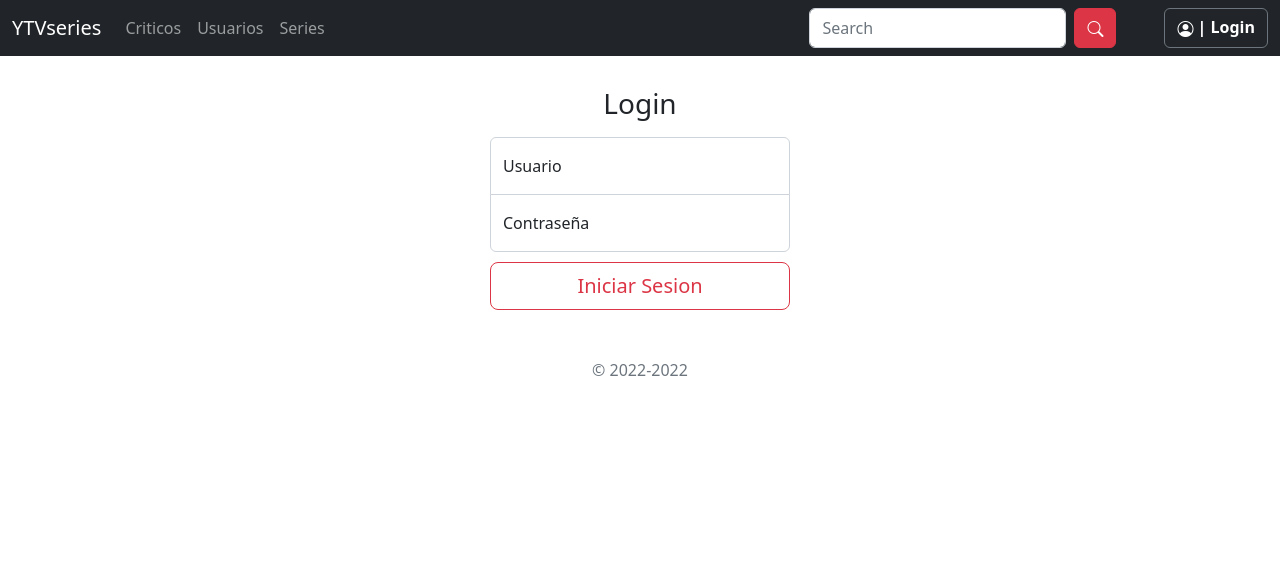
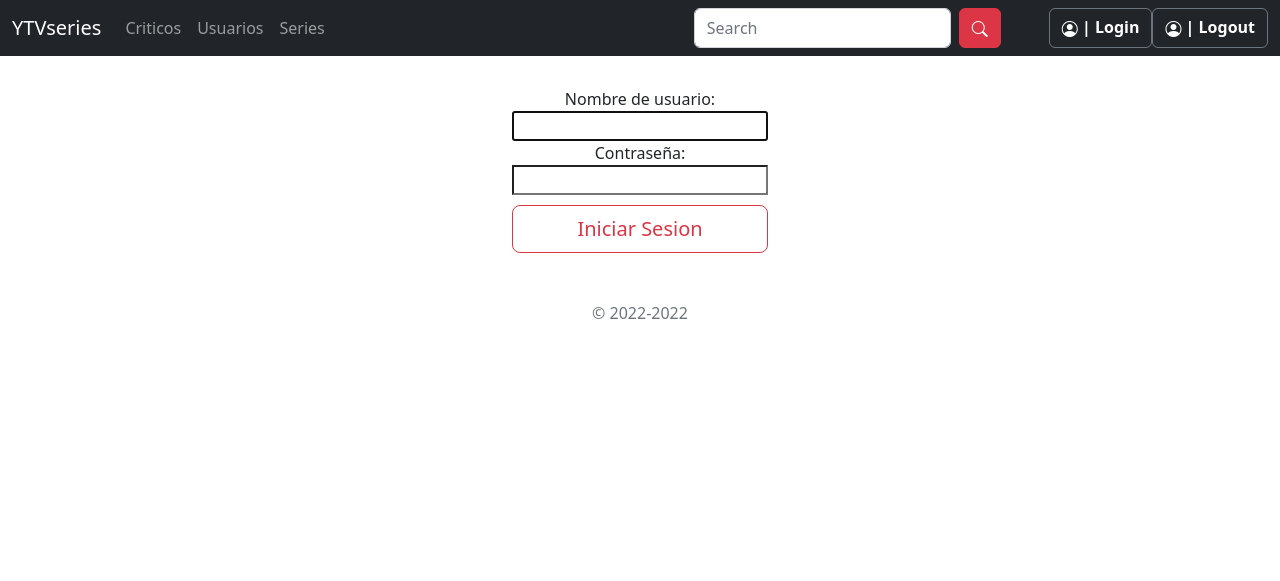
Before and after one commit to yub3r/YTVseries, a Django app: page /paginas/login in a window 1280 px wide. Shown: the top 581 px of the page. Run offline with Django 4.2, Linux system fonts and the light colour scheme.

Commit message:
login - logout

```diff
--- a/YTVseries/urls.py
+++ b/YTVseries/urls.py
@@ -15,7 +15,7 @@ Including another URLconf
 """
 from django.contrib import admin
 from django.urls import path, include
-from usuarios.views import inicio
+from paginas.views import inicio
 
 urlpatterns = [
     path('admin/', admin.site.urls),
--- a/usuarios/templates/usuarios/inicio.html
+++ b/paginas/templates/paginas/inicio.html
@@ -1,4 +1,5 @@
 {% extends 'layout.html' %}
 {% block contenido %}
     <h1>Inicio</h1>
+    <h3>{{mensaje}}</h3>
 {% endblock contenido %}
--- a/paginas/templates/paginas/login.html
+++ b/paginas/templates/paginas/login.html
@@ -90,13 +90,16 @@
 {% block contenido %}
 <div class="text-center">
     <main class="form-signin w-100 m-auto">
-        <form>
+        <form action="" method="POST" style="display: flex; flex-direction: column; max-width: 20vw; margin-inline: auto">
+          {% csrf_token %}
+          {{ form }}
             {% comment %} <img class="mb-4"
                  src="/docs/5.2/assets/brand/bootstrap-logo.svg"
                  alt=""
                  width="72"
                  height="57"> {% endcomment %}
-            <h1 class="h3 mb-3 fw-normal">Login</h1>
+
+            {% comment %} <h1 class="h3 mb-3 fw-normal">Login</h1>
             <div class="form-floating">
                 <input type="email"
                        class="form-control"
@@ -110,7 +113,8 @@
                        id="floatingPassword"
                        placeholder="Password">
                 <label for="floatingPassword">Contraseña</label>
-            </div>
+            </div> {% endcomment %}
+
             {% comment %} <div class="checkbox mb-3">
                 <label>
                     <input type="checkbox" value="remember-me">
--- /dev/null
+++ b/paginas/templates/paginas/logout.html
@@ -0,0 +1,4 @@
+{% extends 'layout.html' %}
+{% block contenido %}
+    <h3>Sesión Finalizada</h3>
+{% endblock contenido %}
--- a/paginas/urls.py
+++ b/paginas/urls.py
@@ -1,16 +1,22 @@
 from django.urls import path, re_path
 from . import views
+from django.contrib.auth.views import LogoutView
+
 
 urlpatterns = [
+    path("", views.inicio, name="Inicio"),
     path("buscarserie", views.buscarSerie, name="BuscarSerie"),
     path("buscar/", views.buscarS, name="BuscarS"),
     #path("series", views.serie, name="ListaSeries"),
     path("serie/<codserie>", views.ver_serie, name="VerSerie"),
     path("nueva_serie", views.nueva_serie, name="NuevaSerie"),
-    path("login", views.login, name="Login"),
+    path("login", views.login_request, name="Login"),
+    path("logout", LogoutView.as_view(template_name='paginas/logout.html'), name="Logout"),
+
 
     #CBV con expresiones regulares (regular expression)
     path("series", views.SerieList.as_view(), name="SerieList"),
     re_path(r'^borrar/(?P<pk>\d+)$', views.SerieDelete.as_view(), name='Delete'),
     re_path(r'^editar/(?P<pk>\d+)$', views.SerieUpdate.as_view(), name='Edit'),
+
 ]
--- a/paginas/views.py
+++ b/paginas/views.py
@@ -7,12 +7,42 @@ from .models import Serie
 from .forms import FormSerie
 from django.views.generic import ListView
 from django.views.generic.edit import DeleteView, UpdateView
+from django.contrib.auth.decorators import login_required
+from django.contrib.auth.mixins import LoginRequiredMixin #Necesario si es usa vistas basadas en clases
+from django.contrib.auth.forms import AuthenticationForm
+from django.contrib.auth import authenticate, login
 
+
+def login_request(request):
+
+    if request.method == 'POST': #al presionar el botón "Iniciar Sesión"
+        loginform = AuthenticationForm(request, data = request.POST) #leer la data del formulario de inicio de sesión
+        if loginform.is_valid():
+            usuario=loginform.cleaned_data.get('username')   #leer el usuario ingresado
+            passw=loginform.cleaned_data.get('password')    #leer la contraseña ingresada
+
+            user=authenticate(username=usuario, password=passw)    #buscar al usuario con los datos ingresados
+
+            if user:    #si ha encontrado un usuario con eso datos
+                login(request, user)
+                return render(request, "paginas/inicio.html", {'mensaje':f"Bienvenido {user}"})
+
+        else:
+            return render(request, "paginas/inicio.html", {'mensaje':"Error. Datos incorrectos"})
+
+    else:
+        loginform = AuthenticationForm() #mostrar el formulario
+
+    return render(request, "paginas/login.html", {'form':loginform})
+
+
+
+
+def inicio(request):
+    return render(request, "paginas/inicio.html")
 
 def buscarSerie(request):
     return render(request, "paginas/buscarSerie.html")
-
-
 
 def buscarS(request):
     #respuesta = f"Estoy buscando la serie {request.GET['nombre']}"
@@ -29,16 +59,13 @@ def serie(request):
     tvserie = Serie.objects.all()
     return render(request, "paginas/series.html", {"serie": tvserie})
 
-def login(request):
-    tvserie = Serie.objects.all()
-    return render(request, "paginas/login.html", {"serie": tvserie})
-
-
+# def login(request):
+#     tvserie = Serie.objects.all()
+#     return render(request, "paginas/login.html", {"serie": tvserie})
 
 def ver_serie(request, codserie, ):
     tvserie  = Serie.objects.get(codserie=codserie)
     return render(request, "paginas/ver_serie.html", {"serie": tvserie})
-
 
 def nueva_serie(request):
     if request.method == "POST":
--- a/usuarios/templates/layout.html
+++ b/usuarios/templates/layout.html
@@ -43,6 +43,7 @@
               <button class="btn btn-danger" type="submit"><i class="bi bi-search"></i></button>
             </form>
             <a style="font-weight:bold; color:white;" class="btn btn-outline-secondary" href=" {% url 'Login' %} "><i class="bi bi-person-circle"></i> | Login</a>
+            <a style="font-weight:bold; color:white;" class="btn btn-outline-secondary" href=" {% url 'Logout' %} "><i class="bi bi-person-circle"></i> | Logout</a>
           </div>
         </div>
       </nav>
--- a/usuarios/templates/usuarios/formCriticos.html
+++ b/usuarios/templates/usuarios/formCriticos.html
@@ -2,8 +2,7 @@
 {% block contenido %}
     <center><h1>Criticos</h1></center>
     <form method="POST" action=""
-        style="display: flex; flex-direction: column; max-width: 40vw; margin-inline: auto"
-    >
+        style="display: flex; flex-direction: column; max-width: 40vw; margin-inline: auto">
         {% csrf_token %}
         {{ Criticform }}
         <br>
--- a/usuarios/urls.py
+++ b/usuarios/urls.py
@@ -2,7 +2,6 @@ from django.urls import path
 from . import views
 
 urlpatterns = [
-    path("", views.inicio, name="InicioUsuarios"),
     path("criticos", views.criticos, name="ListaCriticos"),
     path("nuevo_critico", views.nuevo_critico, name="NuevoCritico"),
     path("critico/<id>", views.ver_critico, name="VerCritico"),
```
Also changed, not shown: usuarios/views.py (+5 -3 lines), db.sqlite3.
